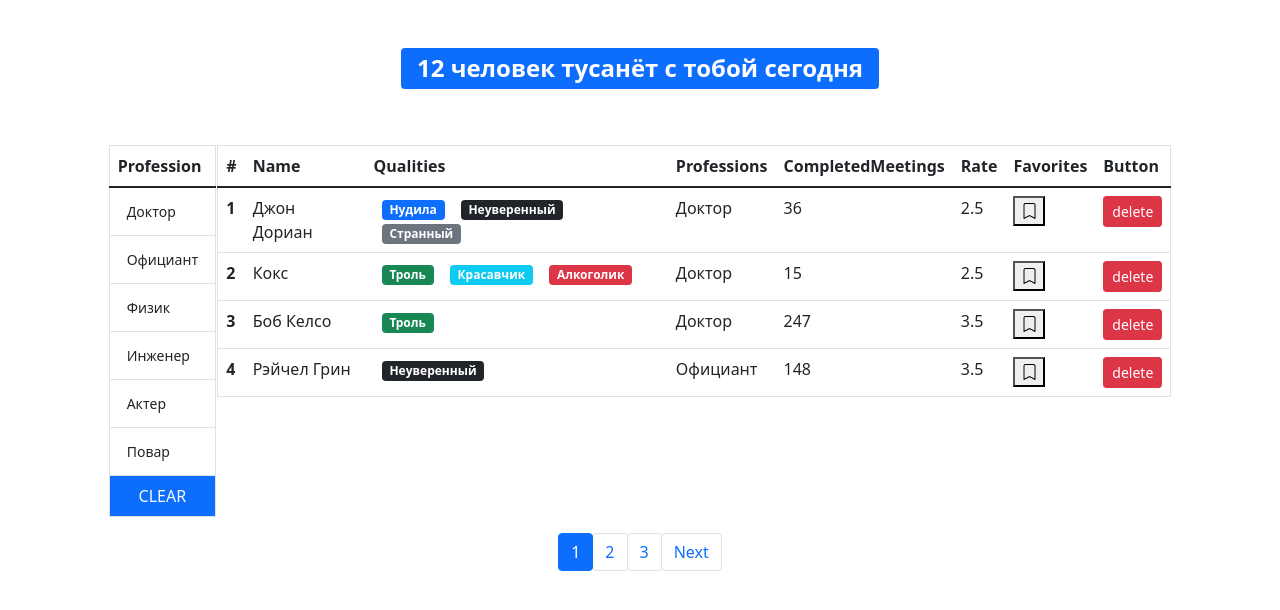
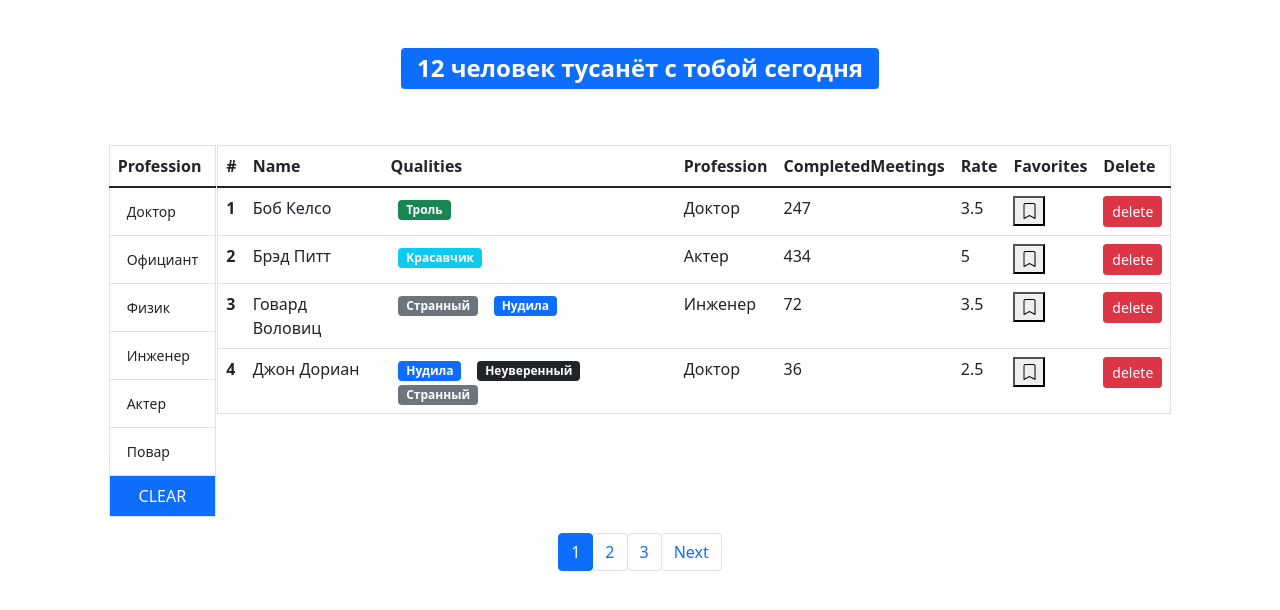
Before and after one commit to Yupiter78/fast-company-new, a React (Create React App) app: page / in a window 1280 px wide. Shown: the top 610 px of the page. Built offline with nearby package versions, Linux system fonts and the light colour scheme.

Commit message:
feat: add table components

```diff
--- /dev/null
+++ b/src/components/Table/Table.jsx
@@ -0,0 +1,55 @@
+import React from "react";
+import User from "../User";
+import PropTypes from "prop-types";
+import TableHead from "./TableHead";
+
+const Table = ({ users, ...rest }) => {
+    const columns = {
+        number: { name: "#" },
+        name: {
+            iter: "name",
+            name: "Name"
+        },
+        qualities: {
+            name: "Qualities"
+        },
+        profession: {
+            iter: "profession.name",
+            name: "Profession"
+        },
+        completedMeetings: {
+            iter: "completedMeetings",
+            name: "CompletedMeetings"
+        },
+        rate: {
+            iter: "rate",
+            name: "Rate"
+        },
+        favorites: {
+            iter: "status",
+            name: "Favorites"
+        },
+        delete: {
+            name: "Delete"
+        }
+    };
+
+    return (
+        <table className="table border">
+            <TableHead {...{ columns }} {...rest} />
+            <tbody>
+                {users.map((user, i) => {
+                    return (
+                        <User key={user._id} index={i} {...user} {...rest} />
+                    );
+                })}
+            </tbody>
+        </table>
+    );
+};
+
+Table.propTypes = {
+    users: PropTypes.array
+};
+
+export default Table;
--- /dev/null
+++ b/src/components/Table/TableHead.jsx
@@ -0,0 +1,43 @@
+import React from "react";
+import PropTypes from "prop-types";
+
+const TableHead = ({ onSort, columns, selectedSort }) => {
+    const handleSort = (iter) => {
+        iter === selectedSort.iter
+            ? onSort({
+                  ...selectedSort,
+                  order: selectedSort.order === "asc" ? "desc" : "asc"
+              })
+            : onSort({
+                  iter,
+                  order: "asc"
+              });
+    };
+    return (
+        <thead>
+            <tr>
+                {Object.keys(columns).map((column) => (
+                    <th
+                        key={columns[column]._id}
+                        onClick={
+                            columns[column].iter
+                                ? () => handleSort(columns[column].iter)
+                                : undefined
+                        }
+                        role={columns[column].iter ? "button" : undefined}
+                    >
+                        {columns[column].name}
+                    </th>
+                ))}
+            </tr>
+        </thead>
+    );
+};
+
+TableHead.propTypes = {
+    onSort: PropTypes.func,
+    columns: PropTypes.object,
+    selectedSort: PropTypes.object
+};
+
+export default TableHead;
--- a/src/components/Users.jsx
+++ b/src/components/Users.jsx
@@ -1,16 +1,20 @@
 import React, { useEffect, useState } from "react";
 import _ from "lodash";
-import User from "./User";
 import Pagination from "./Pagination";
 import GroupList from "./GroupList";
 import api from "../api";
 import PropTypes from "prop-types";
 import SearchStatus from "./SearchStatus";
+import Table from "./Table/Table";
 
 const Users = ({ users, onProfessionSelect, ...rest }) => {
     const [currentPage, setCurrentPage] = useState(1);
     const [professions, setProfessions] = useState(null);
     const [selectedProf, setSelectedProf] = useState(null);
+    const [sortBy, setSortBy] = useState({
+        iter: "name",
+        order: "asc"
+    });
     const PAGE_SIZE = 4;
     const startIndex = (currentPage - 1) * PAGE_SIZE;
     const endIndex = PAGE_SIZE * currentPage;
@@ -25,10 +29,16 @@ const Users = ({ users, onProfessionSelect, ...rest }) => {
     const usersFiltered = selectedProf
         ? users.filter(({ profession }) => _.isEqual(profession, selectedProf))
         : users;
-    const usersSlice = usersFiltered.slice(startIndex, endIndex);
+
+    const sortedUsers = _.orderBy(usersFiltered, [sortBy.iter], [sortBy.order]);
+    const usersSlice = sortedUsers.slice(startIndex, endIndex);
     const count = usersFiltered.length;
     const handleClearFilter = () => {
         setSelectedProf(null);
+    };
+
+    const handleSort = (item) => {
+        setSortBy(item);
     };
 
     useEffect(() => {
@@ -40,6 +50,7 @@ const Users = ({ users, onProfessionSelect, ...rest }) => {
     useEffect(() => {
         setCurrentPage(1);
     }, [selectedProf]);
+
     return (
         <>
             <div className="d-flex justify-content-center">
@@ -59,32 +70,12 @@ const Users = ({ users, onProfessionSelect, ...rest }) => {
                 )}
                 {count > 0 && (
                     <div className="col-9 me-2">
-                        <table className="table border">
-                            <thead>
-                                <tr>
-                                    <th scope="col">#</th>
-                                    <th scope="col">Name</th>
-                                    <th scope="col">Qualities</th>
-                                    <th scope="col">Professions</th>
-                                    <th scope="col">CompletedMeetings</th>
-                                    <th scope="col">Rate</th>
-                                    <th scope="col">Favorites</th>
-                                    <th scope="col">Button</th>
-                                </tr>
-                            </thead>
-                            <tbody>
-                                {usersSlice.map((user, i) => {
-                                    return (
-                                        <User
-                                            key={user._id}
-                                            index={i}
-                                            {...user}
-                                            {...rest}
-                                        />
-                                    );
-                                })}
-                            </tbody>
-                        </table>
+                        <Table
+                            users={usersSlice}
+                            onSort={handleSort}
+                            selectedSort={sortBy}
+                            {...rest}
+                        />
                     </div>
                 )}
             </div>
```
